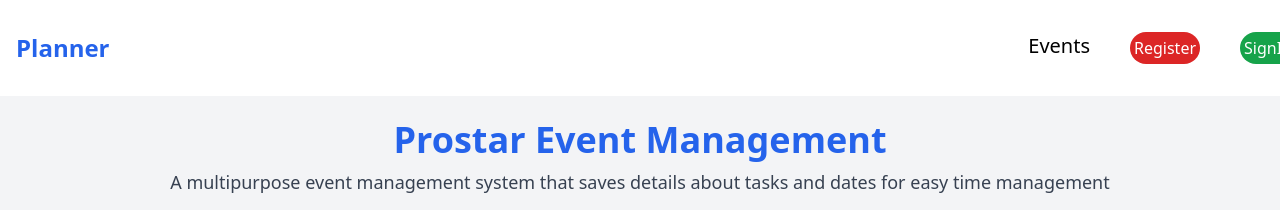
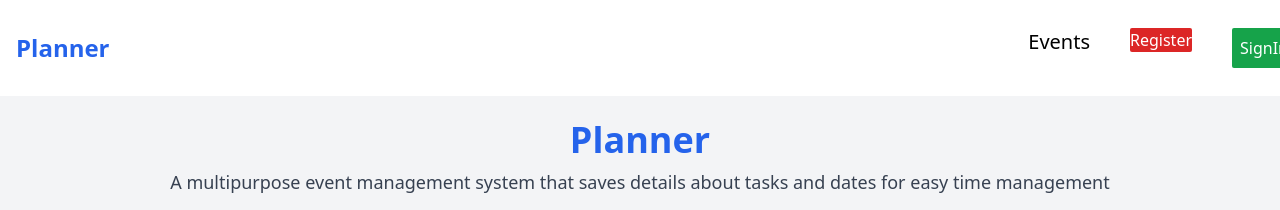
Before and after one commit to TesleemOla/Event-Management, a Next.js app: page / in a window 1280 px wide. Shown: the top 210 px of the page. Built offline with nearby package versions, Linux system fonts and the light colour scheme; no server answers; the database is empty.

Commit message:
styling changes

```diff
--- a/app/Components/Auth.tsx
+++ b/app/Components/Auth.tsx
@@ -12,13 +12,13 @@ const Auth = () => {
           <Link href={
               status !== "authenticated" ? "/user/register" :
                   "#"}
-              className="md:bg-red-600 md:text-white md:rounded-2xl md:h-fit md:p-1">
+              className="md:bg-red-600 md:text-white md:rounded-sm md:h-fit">
               {status !== "authenticated" ? 'Register' :
                   data?.user?.email}
           </Link>
         <button type="button" onClick={
             ()=> status==="authenticated"? signOut(): signIn()
-            } className="bg-green-600 text-white w-10 p-2 md:p-1 md:rounded-2xl min-w-fit md:h-fit">
+            } className="bg-green-600 text-white w-10 p-2 md:rounded-sm min-w-fit md:h-fit">
             {
                 status === "authenticated"?
                 "SignOut": "SignIn"
--- a/app/Components/icons/burger.tsx
+++ b/app/Components/icons/burger.tsx
@@ -2,8 +2,8 @@ import React from 'react'
 
 const Burger = () => {
   return (
-      <svg xmlns="http://www.w3.org/2000/svg" fill="none" viewBox="0 0 24 24" stroke-width="1.5" stroke="currentColor" className="font-extrabold size-6">
-          <path stroke-linecap="round" stroke-linejoin="round" d="M3.75 5.25h16.5m-16.5 4.5h16.5m-16.5 4.5h16.5m-16.5 4.5h16.5" />
+      <svg xmlns="http://www.w3.org/2000/svg" fill="none" viewBox="0 0 24 24" strokeWidth="1.5" stroke="currentColor" className="font-extrabold size-6">
+          <path strokeLinecap="round" strokeLinejoin="round" d="M3.75 5.25h16.5m-16.5 4.5h16.5m-16.5 4.5h16.5m-16.5 4.5h16.5" />
       </svg>
   )
 }
--- a/app/page.tsx
+++ b/app/page.tsx
@@ -16,7 +16,7 @@ export default async function Home() {
   return (
     <main className="bg-gray-100 text-center p-6">
       <header className="mb-8">
-        <h1 className="text-4xl font-bold text-blue-600">Prostar Event Management</h1>
+        <h1 className="text-4xl font-bold text-blue-600">Planner</h1>
         <p className="text-lg text-gray-700 mt-2">A multipurpose event management system that saves details about tasks and dates for easy time management</p>
       </header>
       <section className="mb-8">
--- a/package.json
+++ b/package.json
@@ -6,7 +6,8 @@
     "dev": "next dev",
     "build": "next build",
     "start": "next start",
-    "lint": "next lint"
+    "lint": "next lint",
+    "postinstall": "prisma generate"
   },
   "dependencies": {
     "@emotion/react": "^11.13.0",
@@ -25,7 +26,6 @@
     "pg": "^8.12.0",
     "prisma": "^5.20.0",
     "react": "^18",
-    "react-calendar": "^5.0.0",
     "react-dom": "^18",
     "sonner": "^1.5.0",
     "yup": "^1.4.0"
```
